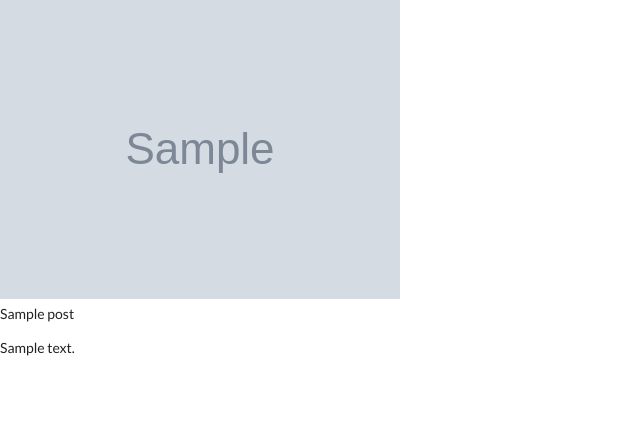
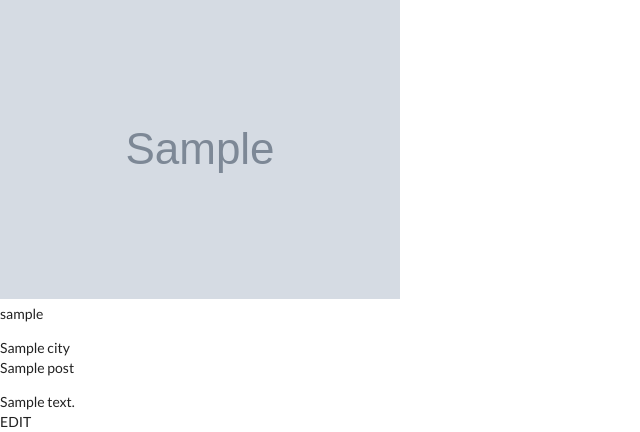
Before and after one commit to 2manycooks/Wayfarer, a Django app: template main_app/templates/users/profile.html in a window 1280 px wide. Shown: the part 458-890 px from the top of the page, without its empty margins (0-640 px from the left). Before the commit the page ends 814 px from the top, so only its background shows below. Run offline with Django 3.2, Linux system fonts and the light colour scheme; the template is opened without the code that fills it: values that come from a table or form of the project are taken from there, others are empty; a user stored in the database is signed in; tables that the repository leaves empty hold one stand-in row (values such as "Sample post"); grey boxes marked "Sample" are stand-in pictures; some libraries are stand-ins or nearby versions.

Commit message:
adds more post details

```diff
--- a/main_app/templates/partials/posts.html
+++ b/main_app/templates/partials/posts.html
@@ -4,7 +4,18 @@
         <img src="{{ post.image }}" alt="{{ post.title }}_image" />
     </aside>
     <section>
+        <div>
+            <p>{{ post.user.username }}</p>
+            <p>{{ post.city.name }}</p>
+        </div>
         <p>{{ post.title }}</p>
         <p>{{ post.content }}</p>
     </section>
+    <section>
+        <p>
+            {% if post.user == request.user %}
+                EDIT
+            {% endif %}
+        </p>
+    </section>
 </article>
```
